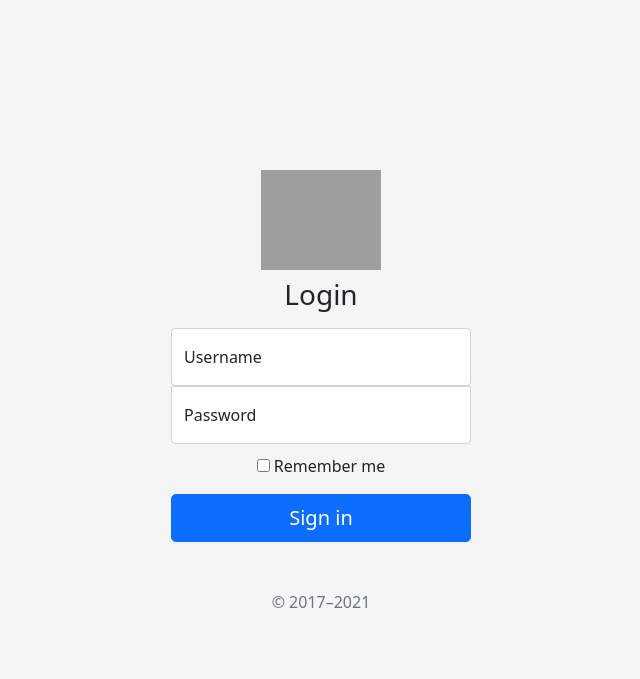
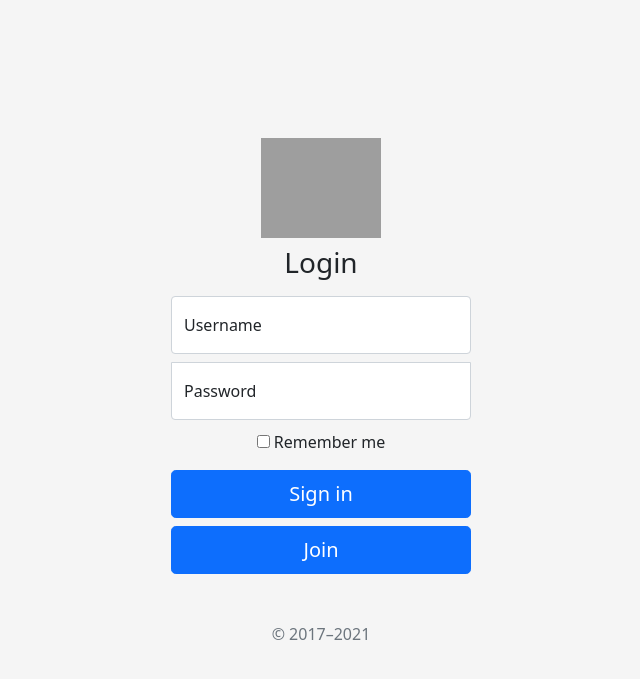
Before and after one commit to wmdwjddyd6/Board, a Spring Boot app: page /loginForm in a window 1280 px wide. Shown: the top 679 px of the page, without its empty margins (319-959 px from the left). Run offline with Spring Boot 4, Linux system fonts and the light colour scheme; some of the project's set-up classes (security, data sources, template engines, error pages and the like) are left out, and stand-ins take their place; grey boxes are pictures that could not be loaded.

Commit message:
Update loginForm.html
오타 수정

```diff
--- a/board/src/main/resources/templates/account/loginForm.html
+++ b/board/src/main/resources/templates/account/loginForm.html
@@ -11,7 +11,7 @@
 </head>
 <body class="text-center">
     <main class="form-signin">
-        <form>
+        <form th:action="@{/login}" method="post">
           <img class="mb-2" src="https://cdn-icons.flaticon.com/png/512/2604/premium/2604013.png?token=exp=1639622665~hmac=34100795639e38fce307d0d3588611a6" alt="" width="120" height="100">
           <h1 class="h3 mb-3 fw-normal">Login</h1>
 
@@ -20,7 +20,7 @@
             <label for="floatingInput">Username</label>
           </div>
           <div class="form-floating">
-            <input type="password" class="form-control" id="floatingPassword" placeholder="Password">
+            <input type="password" class="form-control mt-2" id="floatingPassword" placeholder="Password">
             <label for="floatingPassword">Password</label>
           </div>
 
@@ -30,6 +30,7 @@
             </label>
           </div>
           <button class="w-100 btn btn-lg btn-primary" type="submit">Sign in</button>
+          <a th:href="@{/joinForm}" class="mt-2 w-100 btn btn-lg btn-primary" type="submit">Join</a>
           <p class="mt-5 mb-3 text-muted">&copy; 2017–2021</p>
         </form>
       </main>
```
